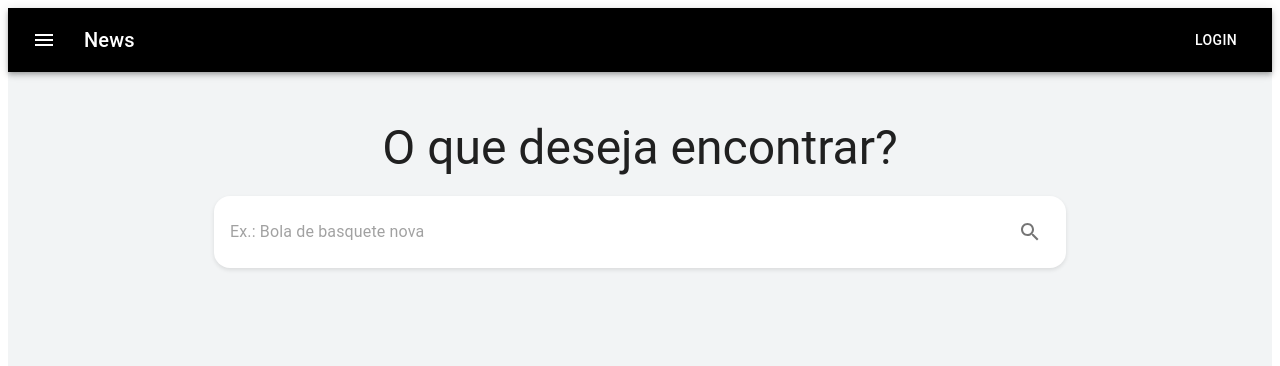
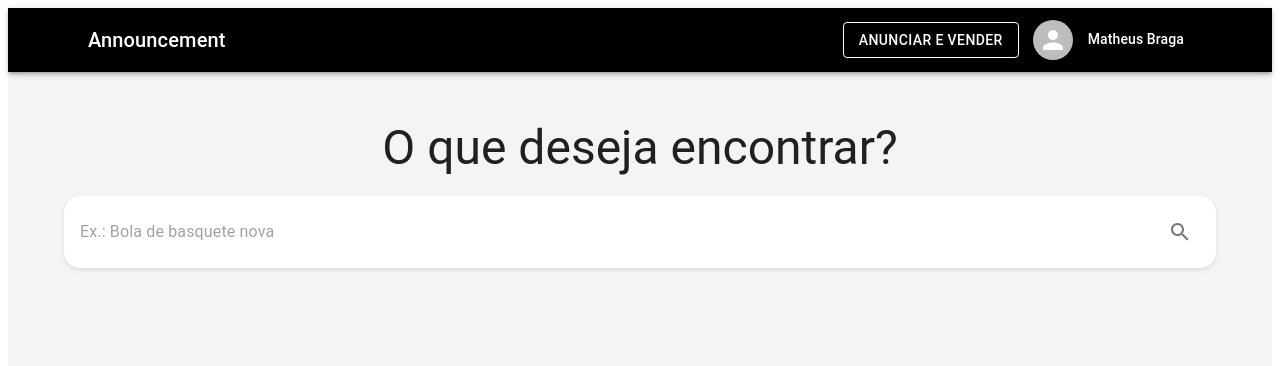
Before and after one commit to Mathbragaa/announcement, a Next.js app: page / in a window 1280 px wide. Shown: the top 366 px of the page. Built offline with nearby package versions, Linux system fonts and the light colour scheme.

Commit message:
header - adicionando container e menu do usuario

```diff
--- a/src/app/page.tsx
+++ b/src/app/page.tsx
@@ -20,7 +20,7 @@
   return (
 
     <TemplateDefault>
-      <Container maxWidth="md" sx={{py:[8,6]}}>
+      <Container maxWidth="lg" sx={{py:[8,6]}}>
         <Typography component="h1" variant="h3" align="center" color="textPrimary">
           O que deseja encontrar?
         </Typography>
@@ -45,7 +45,7 @@
         </Box>
       </Container>
 
-      <Container maxWidth="md" sx={{py:[8,6]}}>
+      <Container maxWidth="lg" sx={{py:[8,6]}}>
         <Typography component="h2" variant="h4" align="center" color="textPrimary">
             Destaques
         </Typography>
--- a/src/components/Theme/theme.ts
+++ b/src/components/Theme/theme.ts
@@ -15,6 +15,7 @@
             paper: 'rgb(242, 244, 245)',
             default: 'white'
         },
+
     }
 });
 
--- a/src/layouts/Header/Header.tsx
+++ b/src/layouts/Header/Header.tsx
@@ -1,32 +1,70 @@
 'use client'
 import * as React from 'react';
-import AppBar from '@mui/material/AppBar';
-import Box from '@mui/material/Box';
-import Toolbar from '@mui/material/Toolbar';
-import Typography from '@mui/material/Typography';
-import Button from '@mui/material/Button';
-import IconButton from '@mui/material/IconButton';
-import MenuIcon from '@mui/icons-material/Menu';
+import { useState } from 'react';
+import Link from 'next/link';
+import {
+  AppBar,
+  Toolbar,
+  Typography,
+  Button,
+  IconButton,
+  Avatar,
+  Menu,
+  MenuItem,
+  Divider,
+  Box,
+  Container,
+} from '@mui/material';
+
+import { AccountCircle} from '@mui/icons-material';
 
 export default function ButtonAppBar() {
+  const [anchorUserMenu, SetAnchorUserMenu] = useState<null | HTMLElement>(null);
+  const openUserMenu = Boolean(anchorUserMenu)
   return (
-      <Box sx={{ flexGrow: 1 }}>
-        <AppBar position="static">
-          <Toolbar>
-            <IconButton
-              size="large"
-              edge="start"
-              color="inherit"
-              aria-label="menu"
-              sx={{ mr: 2 }}
+      <Box sx={{ flexGrow: 1}}>
+        <AppBar position="static" elevation={3}>
+          <Container>
+            <Toolbar>
+              <Typography variant="h6" sx={{flexGrow:1}}>
+                Announcement
+              </Typography>
+              <Link href="/user/publish" passHref style={{ color: 'inherit', textDecoration: 'inherit'}}>
+                <Button color="inherit" variant="outlined">
+                  Anunciar e Vender
+                </Button>
+              </Link>
+              <IconButton color="secondary" sx={{ml:"6px"}} onClick={(e)=>SetAnchorUserMenu(e.currentTarget)}>
+                {
+                  true === true
+                  ? <Avatar src=""/>
+                  :<AccountCircle/>
+                }
+              <Typography variant="subtitle2" color="secondary" sx={{ml:"15px"}}>
+                Matheus Braga
+              </Typography>
+              </IconButton>
+              <Menu
+                anchorEl={anchorUserMenu}
+                open={openUserMenu}
+                onClose={()=>SetAnchorUserMenu(null)}
+                anchorOrigin={{
+                  vertical:'top',
+                  horizontal:'right',
+                }}
               >
-              <MenuIcon />
-            </IconButton>
-            <Typography variant="h6" component="div" sx={{ flexGrow: 1 }}>
-              News
-            </Typography>
-            <Button color="inherit">Login</Button>
-          </Toolbar>
+               <Link href="/user/dashboard" passHref style={{ color: 'inherit', textDecoration: 'inherit'}}>
+                <MenuItem>Meus anúncios</MenuItem>
+              </Link>
+
+              <Link href="/user/publish" passHref style={{ color: 'inherit', textDecoration: 'inherit'}}>
+                <MenuItem>Publicar novo anúncio</MenuItem>
+              </Link>
+                <Divider sx={{my:"8px", mx:"0px"}}/>
+                <MenuItem>Sair</MenuItem>
+              </Menu>
+            </Toolbar>
+          </Container>
         </AppBar>
       </Box>
   );
```
